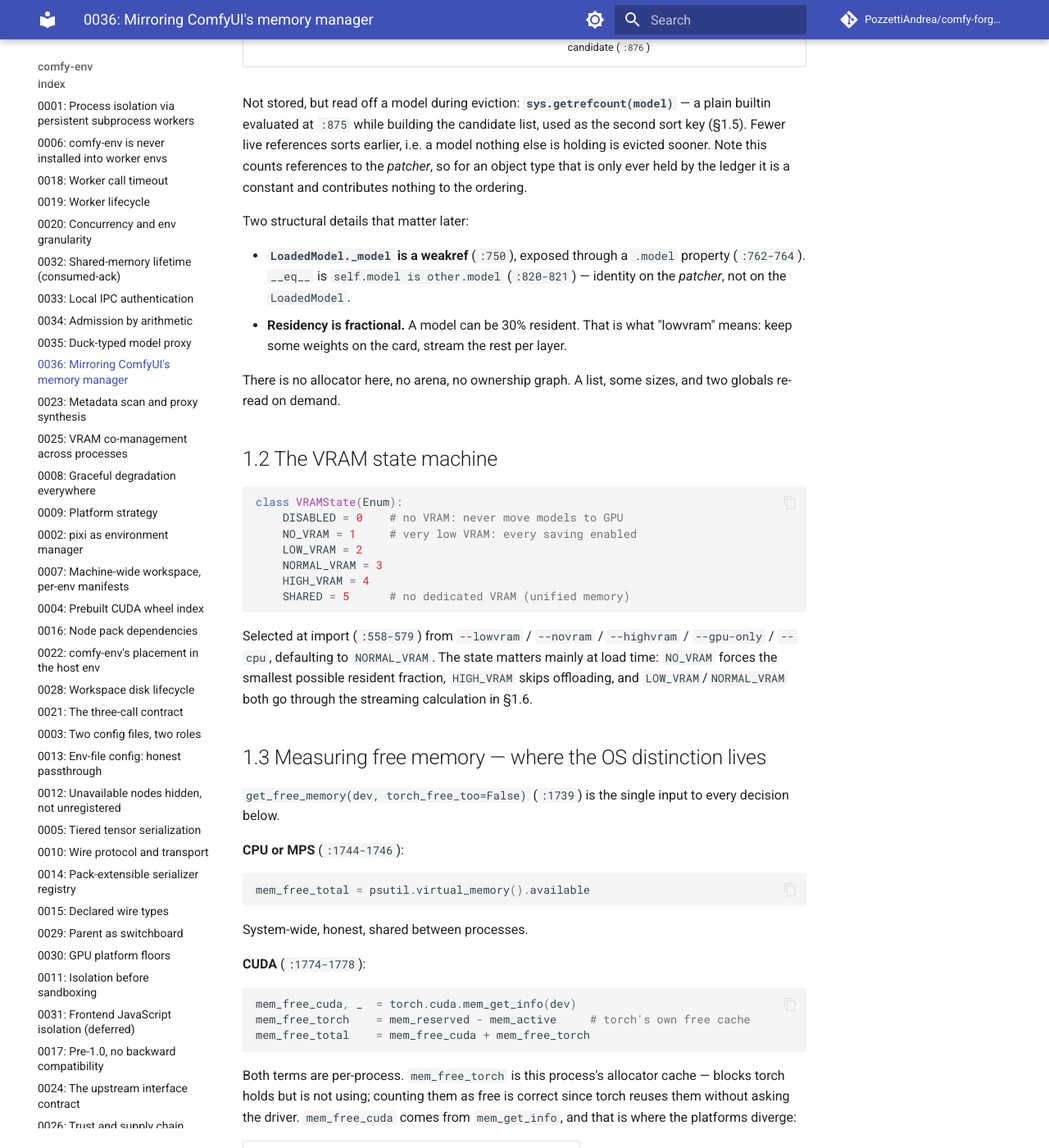
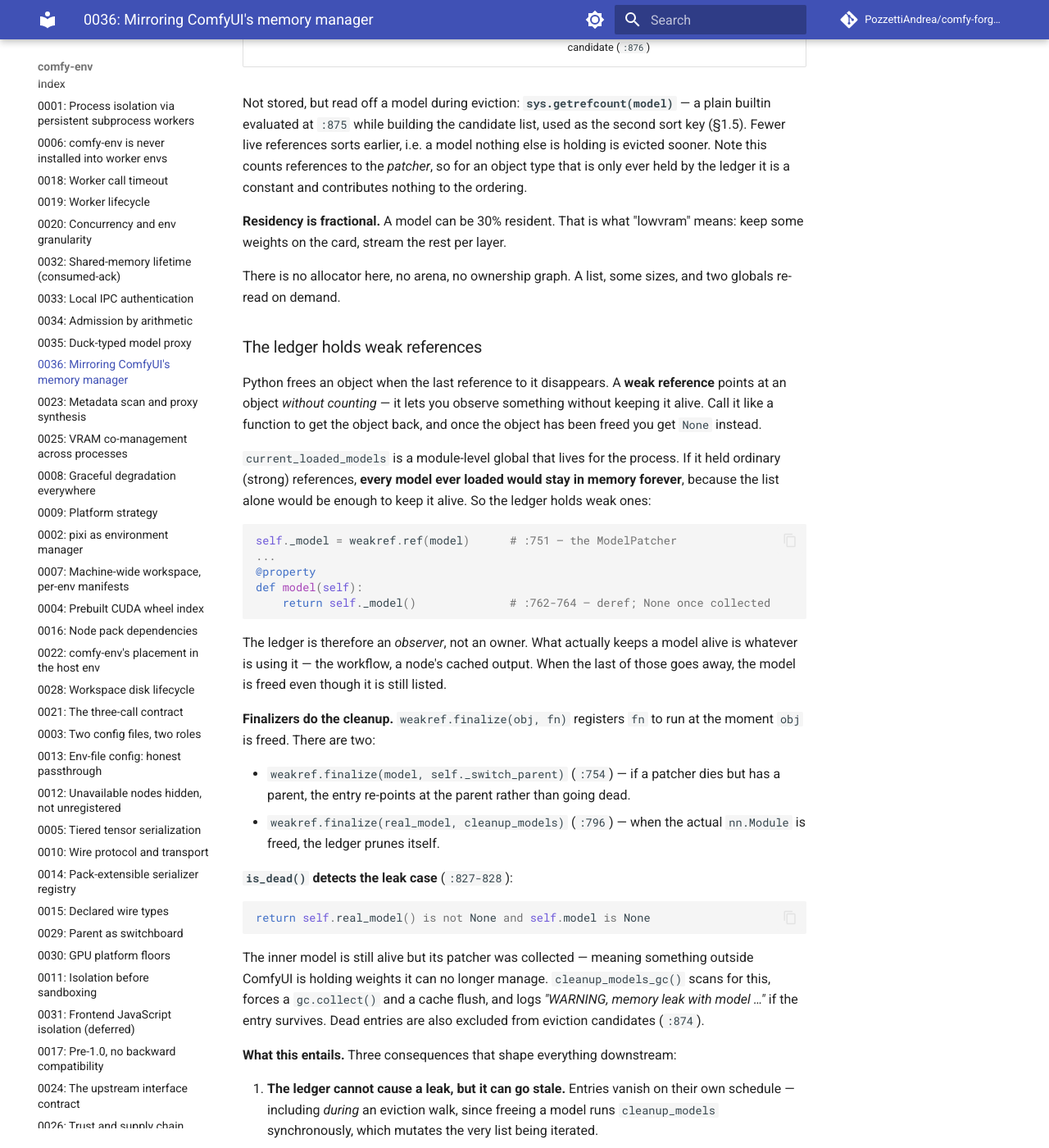
Before and after one commit to Comfy-Forge/comfy-forge-docs, an MkDocs documentation site: the page built from docs/comfy-env/adr/0036-mirroring-comfyui-memory-management.md, in a window 1280 px wide and 1400 px high, scrolled down 1153 px. Shown: the whole window at 82% size. Built offline with MkDocs 1.6.1 and Material for MkDocs 9.7.7, drawn with Linux system fonts in a browser that asks for light colours; comment, search, counter and statistics services are not loaded; some of the changed text lies outside the part shown.

Commit message:
docs: explain weak references and what they entail for the ledger

````diff
--- a/docs/comfy-env/adr/0036-mirroring-comfyui-memory-management.md
+++ b/docs/comfy-env/adr/0036-mirroring-comfyui-memory-management.md
@@ -44,16 +44,71 @@ model nothing else is holding is evicted sooner. Note this counts references
 to the *patcher*, so for an object type that is only ever held by the ledger
 it is a constant and contributes nothing to the ordering.
 
-Two structural details that matter later:
-
-- **`LoadedModel._model` is a weakref** (`:750`), exposed through a `.model`
-  property (`:762-764`). `__eq__` is `self.model is other.model`
-  (`:820-821`) — identity on the *patcher*, not on the `LoadedModel`.
-- **Residency is fractional.** A model can be 30% resident. That is what
-  "lowvram" means: keep some weights on the card, stream the rest per layer.
+**Residency is fractional.** A model can be 30% resident. That is what
+"lowvram" means: keep some weights on the card, stream the rest per layer.
 
 There is no allocator here, no arena, no ownership graph. A list, some sizes,
 and two globals re-read on demand.
+
+### The ledger holds weak references
+
+Python frees an object when the last reference to it disappears. A **weak
+reference** points at an object *without counting* — it lets you observe
+something without keeping it alive. Call it like a function to get the object
+back, and once the object has been freed you get `None` instead.
+
+`current_loaded_models` is a module-level global that lives for the process.
+If it held ordinary (strong) references, **every model ever loaded would stay
+in memory forever**, because the list alone would be enough to keep it alive.
+So the ledger holds weak ones:
+
+```python
+self._model = weakref.ref(model)      # :751 — the ModelPatcher
+...
+@property
+def model(self):
+    return self._model()              # :762-764 — deref; None once collected
+```
+
+The ledger is therefore an *observer*, not an owner. What actually keeps a
+model alive is whatever is using it — the workflow, a node's cached output.
+When the last of those goes away, the model is freed even though it is still
+listed.
+
+**Finalizers do the cleanup.** `weakref.finalize(obj, fn)` registers `fn` to
+run at the moment `obj` is freed. There are two:
+
+- `weakref.finalize(model, self._switch_parent)` (`:754`) — if a patcher dies
+  but has a parent, the entry re-points at the parent rather than going dead.
+- `weakref.finalize(real_model, cleanup_models)` (`:796`) — when the actual
+  `nn.Module` is freed, the ledger prunes itself.
+
+**`is_dead()` detects the leak case** (`:827-828`):
+
+```python
+return self.real_model() is not None and self.model is None
+```
+
+The inner model is still alive but its patcher was collected — meaning
+something outside ComfyUI is holding weights it can no longer manage.
+`cleanup_models_gc()` scans for this, forces a `gc.collect()` and a cache
+flush, and logs *"WARNING, memory leak with model …"* if the entry survives.
+Dead entries are also excluded from eviction candidates (`:874`).
+
+**What this entails.** Three consequences that shape everything downstream:
+
+1. **The ledger cannot cause a leak, but it can go stale.** Entries vanish on
+   their own schedule — including *during* an eviction walk, since freeing a
+   model runs `cleanup_models` synchronously, which mutates the very list
+   being iterated.
+2. **Two dead entries compare equal.** `__eq__` is
+   `self.model is other.model` (`:820-821`) — identity on the *patcher*, and
+   both sides deref. Once collected, both are `None`, and `None is None` is
+   `True`. Any code using `in` or `not in` against a list of `LoadedModel`s —
+   `keep_loaded` at `:874`, for instance — will match a collected entry
+   against an unrelated one.
+3. **Anything standing in for a model must be weakref-able**, which rules out
+   `__slots__`-free tricks and objects that override `__eq__` carelessly.
 
 ## 1.2 The VRAM state machine
 
````
